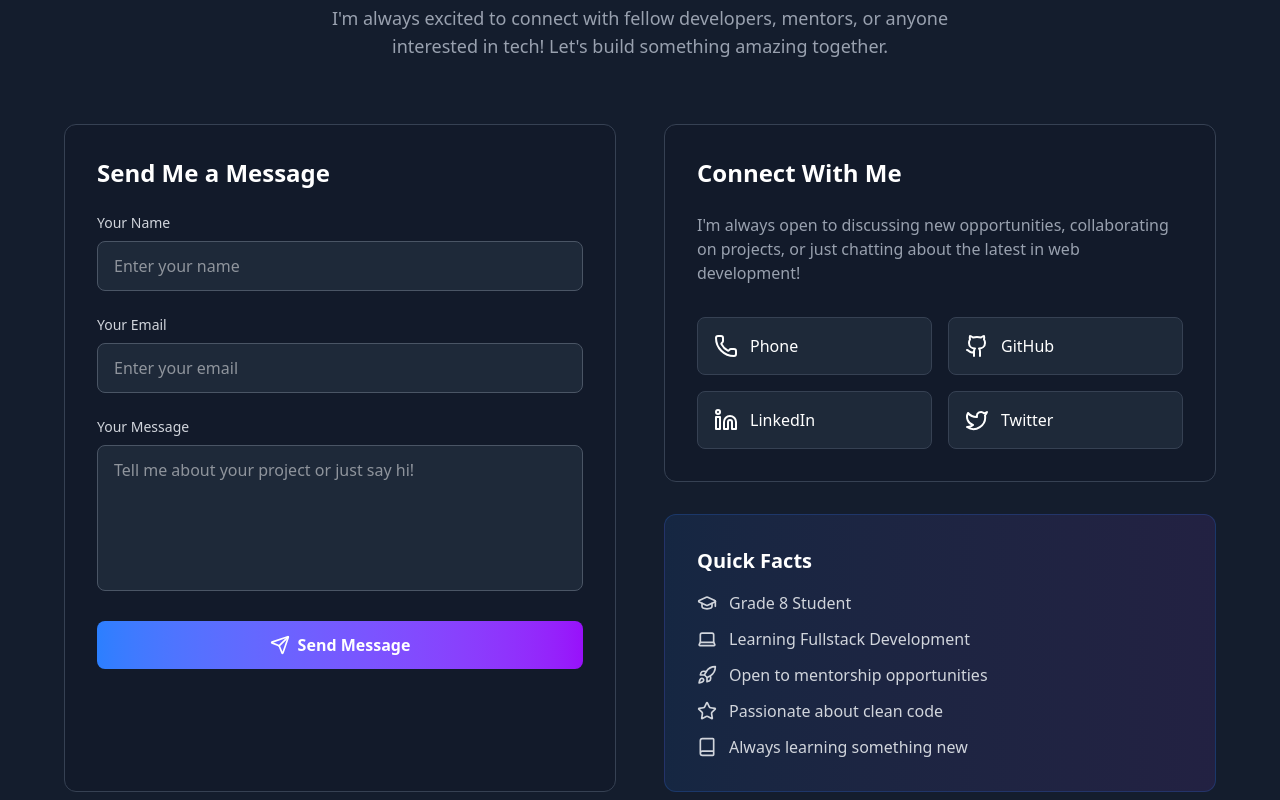
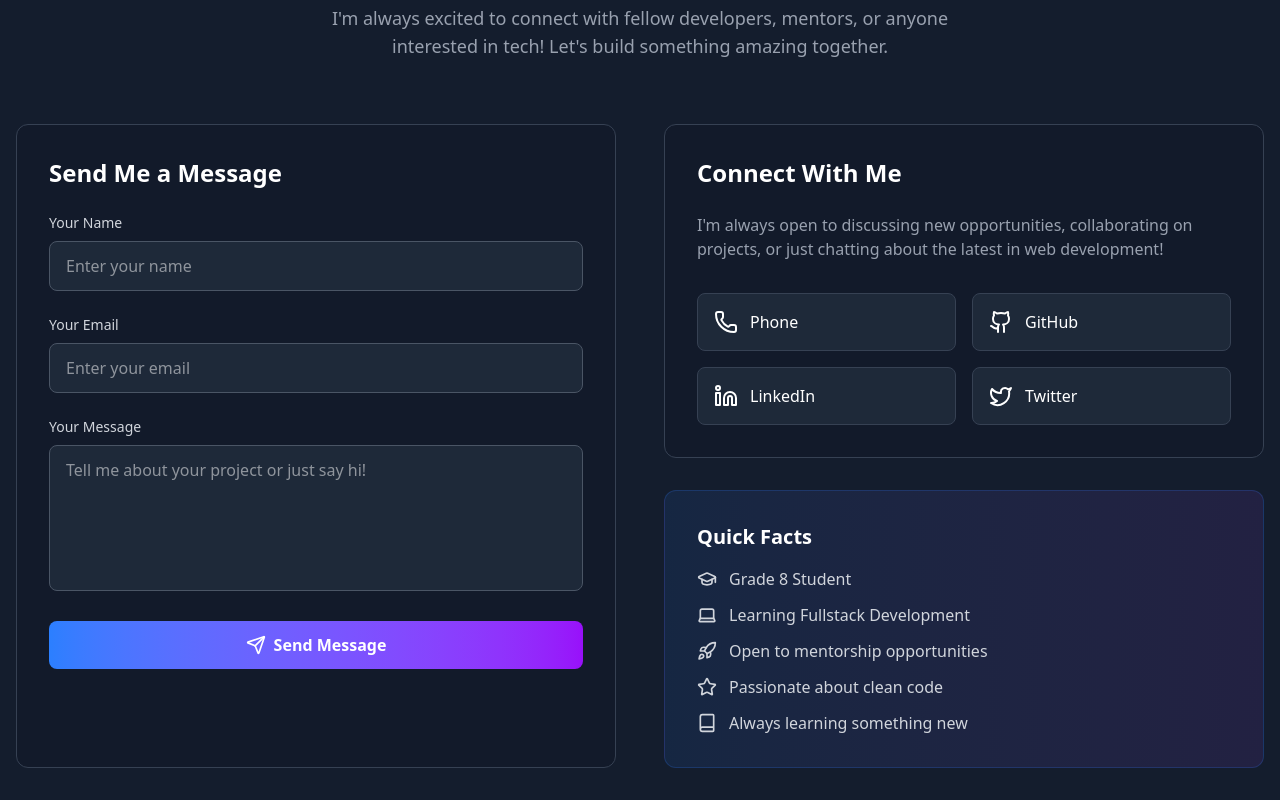
Before and after one commit to RaheelArfeen/Personal-Portfolio, a React (Vite) app: page / in a window 1280 px wide. Shown: the part 6620-7420 px from the top of the page. Built offline with nearby package versions, Linux system fonts and the light colour scheme.

Commit message:
finished

```diff
--- a/src/Components/Contact.jsx
+++ b/src/Components/Contact.jsx
@@ -104,7 +104,7 @@
                     </p>
                 </motion.div>
 
-                <div className="max-w-6xl mx-auto">
+                <div className="max-w-7xl mx-auto">
                     <div className="grid grid-cols-1 lg:grid-cols-2 gap-12">
                         {/* Contact Form */}
                         <motion.div
```
